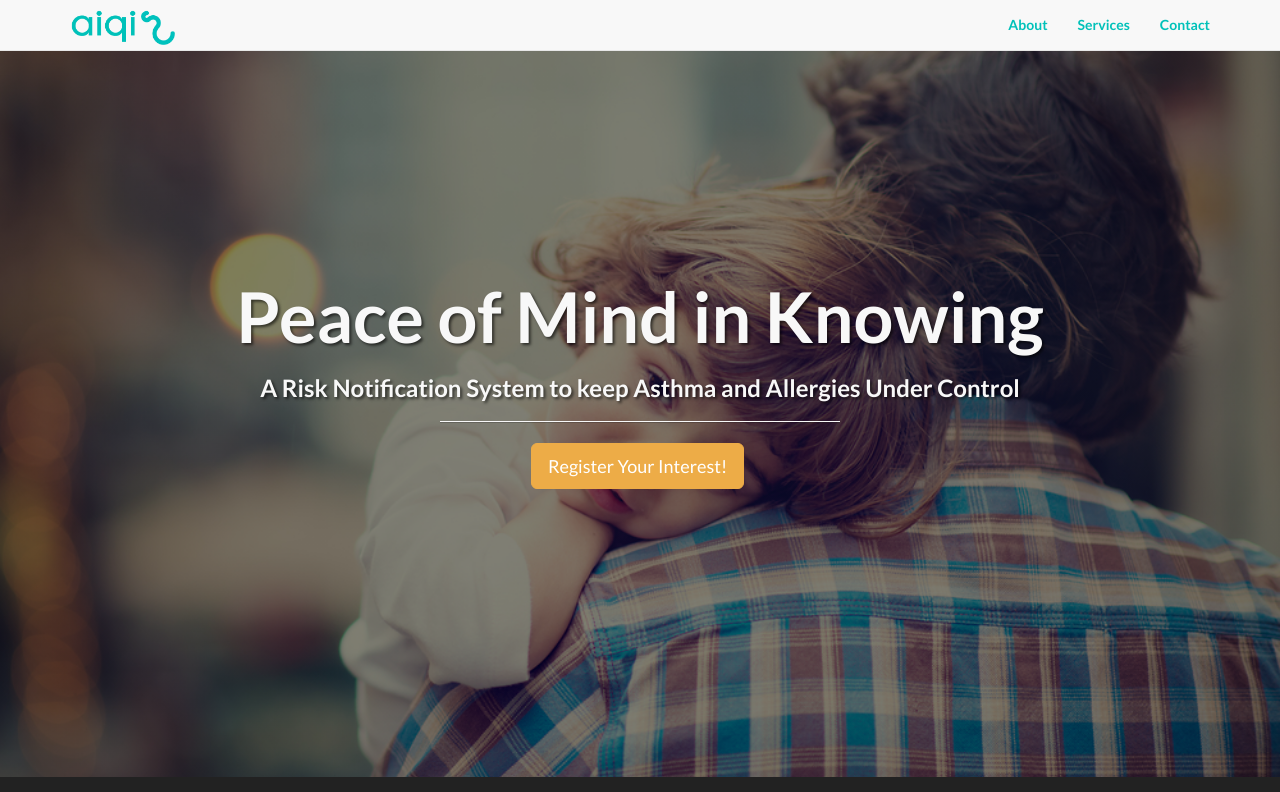
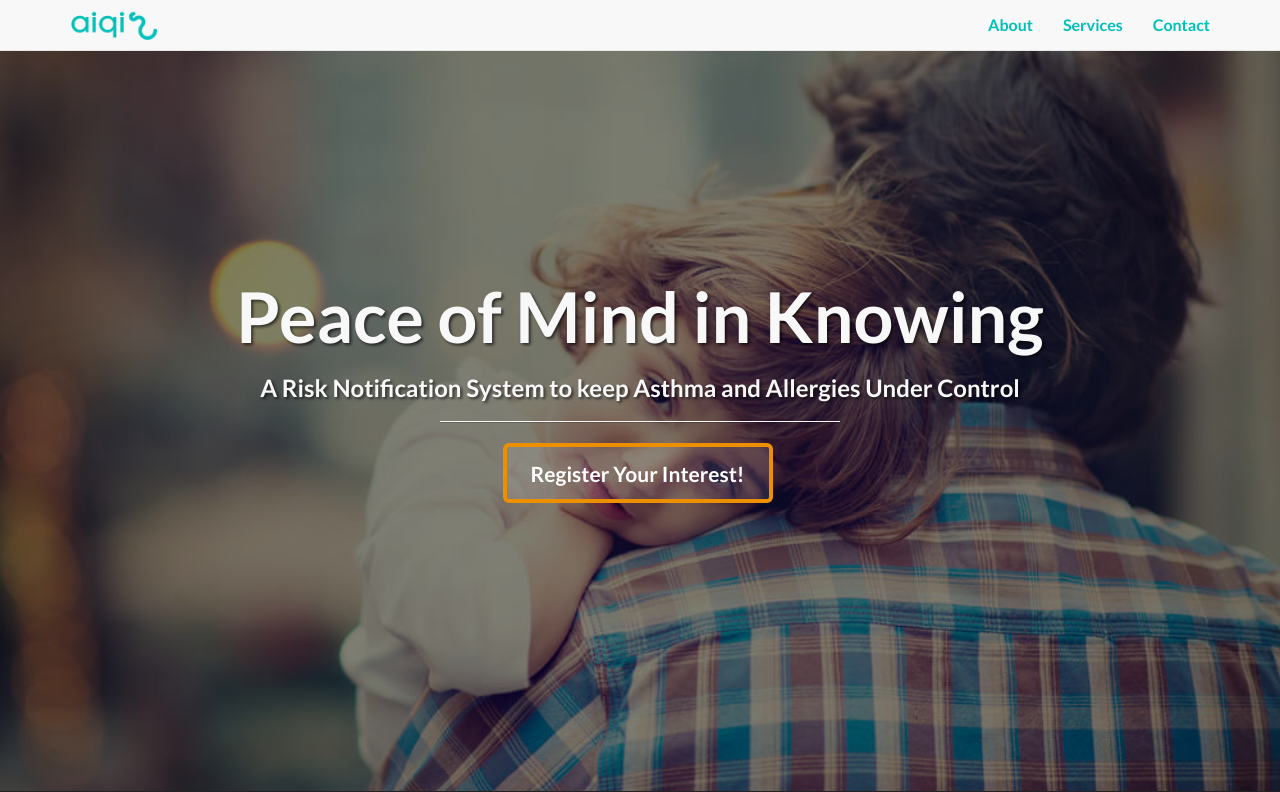
Before and after one commit to cnheu/aiqi, a Django app: page /index in a window 1280 px wide. Shown: the top 792 px of the page. Run offline with Django 3.2, Linux system fonts and the light colour scheme; some libraries are stand-ins or nearby versions.

Commit message:
Changed CSS button and updated images to be smaller and png format

```diff
--- a/blog/static/css/landing-page.css
+++ b/blog/static/css/landing-page.css
@@ -27,6 +27,12 @@ h6 {
 
 .navbar-default .navbar-nav>li>a  {
     color:#00C1B9;
+    font-size:16px;
+}
+
+img.logo {
+    height:40px;
+    padding-top:3px;
 }
 
 .lead {
@@ -39,7 +45,7 @@ h6 {
     padding-bottom: 50px;
     text-align: center;
     color: #f8f8f8;
-    background: linear-gradient(rgba(0, 0, 0, 0.5), rgba(0, 0, 0, 0.5)), url(../img/banner-mum-daughter.jpg);
+    background: linear-gradient(rgba(0, 0, 0, 0.5), rgba(0, 0, 0, 0.5)), url(../img/banner-mum-daughter.png);
     background-repeat: no-repeat;
     background-position: center center;
     background-attachment:fixed;
@@ -70,9 +76,31 @@ h6 {
 }
 
 .btn-lg.cta {
-    background-color: #EDAC47;
+    /*background-color:rgba(236,143,0,0.1);*/
+    background-color:rgba(255,255,255,0.1);
     color: #FFF;
-    border-color: #EDAC47;
+    border-color: #EC8F00;
+    border-width:4px;
+    height: 60px;
+    width: 270px;
+    padding-top: 13px;
+    font-weight:600;
+    font-size:150%;
+
+}
+
+.btn-lg.cta:hover {
+    background-color: #EC8F00;
+    color: #FFF;
+    border-color #EC8F00;
+    /*border-color: #EDAC47;*/
+    border-width:4px;
+    height: 60px;
+    width: 270px;
+    padding-top: 13px;
+    font-weight:600;
+    font-size:150%;
+
 }
 
 @media(max-width:767px) {
@@ -123,7 +151,7 @@ div.content-problem-statement .h2 .p {
 
 div.content-problem {
     background-color:#FFF;
-    background: linear-gradient(rgba(0, 0, 0, 0), rgba(0, 0, 0, 0)), url(../img/problem.jpg);
+    background: linear-gradient(rgba(0, 0, 0, 0), rgba(0, 0, 0, 0)), url(../img/problem.png);
     background-repeat: no-repeat;
     background-attachment: fixed;
     background-position:center,center;
@@ -143,7 +171,7 @@ div.content-prevention-statement {
 
 div.content-prevention {
     background-color:FFF;
-    background: linear-gradient(rgba(0, 0, 0, 0.1), rgba(0, 0, 0, 0.1)), url(../img/prevention.jpg);
+    background: linear-gradient(rgba(0, 0, 0, 0.1), rgba(0, 0, 0, 0.1)), url(../img/prevention.png);
     background-repeat: no-repeat;
     background-attachment: fixed;
     background-position:right,top;
@@ -244,7 +272,7 @@ div.content-prevention {
 .banner {
     padding: 100px 0;
     color: #f8f8f8;
-    background: linear-gradient(rgba(0, 0, 0, 0.3), rgba(0, 0, 0, 0.3)), url(../img/banner-bg.jpg) no-repeat center center;
+    background: linear-gradient(rgba(0, 0, 0, 0.3), rgba(0, 0, 0, 0.3)), url(../img/banner-bg.png) no-repeat center center;
     background-size: cover;
 }
 
--- a/blog/templates/blog/index.html
+++ b/blog/templates/blog/index.html
@@ -44,7 +44,7 @@
                     <span class="icon-bar"></span>
                     <span class="icon-bar"></span>
                 </button>
-                <a href="#"><img class="logo topnav img-responsive" src="{% static "img/logo.png" %}" alt="" style="height:45px;"></a>
+                <a href="#"><img class="logo img-responsive" src="{% static "img/logo.png" %}" alt="" style="height:40px; padding-top:3px;"></a>
             </div>
             <!-- Collect the nav links, forms, and other content for toggling -->
             <div class="collapse navbar-collapse" id="bs-example-navbar-collapse-1">
```
Also changed, not shown: blog/static/img/banner-bg.png (added), blog/static/img/banner-mum-daughter.png (added), blog/static/img/large/banner-bg.jpg (renamed from blog/static/img/banner-bg.jpg), blog/static/img/large/banner-mum-daughter.jpg (renamed from blog/static/img/banner-mum-daughter.jpg), blog/static/img/large/prevention.jpg (renamed from blog/static/img/prevention.jpg), blog/static/img/large/problem.jpg (renamed from blog/static/img/problem.jpg), blog/static/img/prevention.png (added), blog/static/img/problem.png (added).
